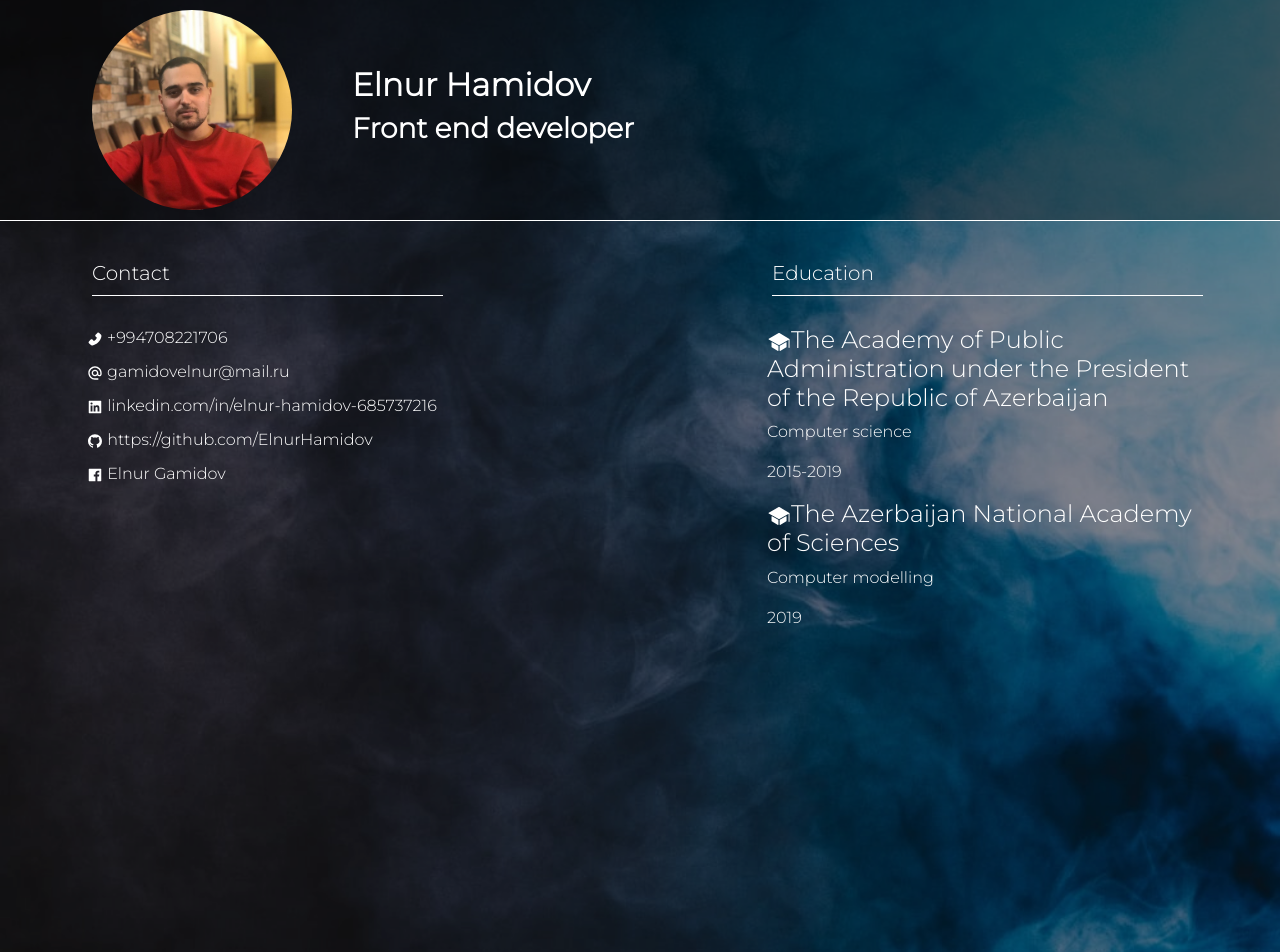
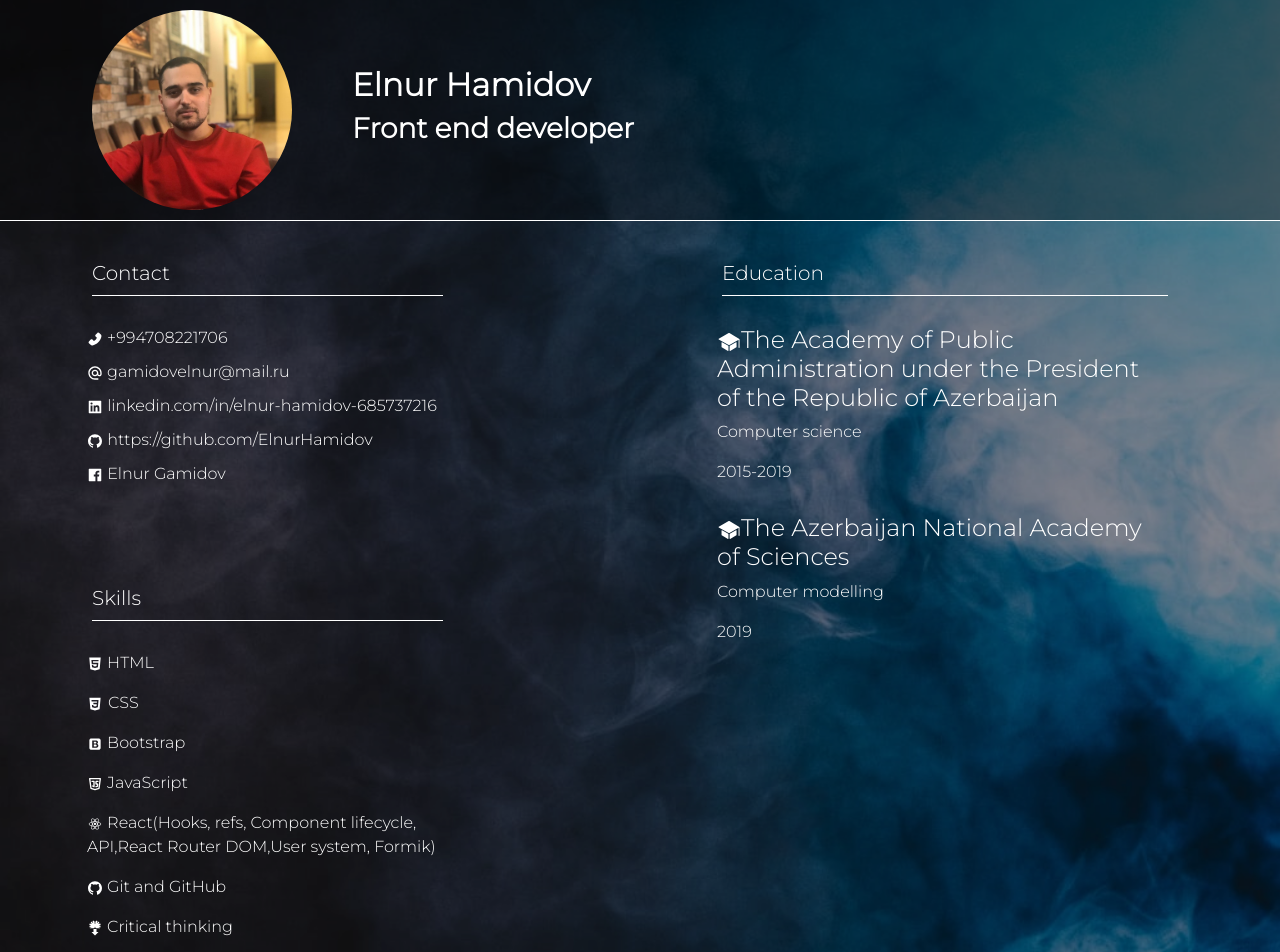
Before and after one commit to ElnurHamidov/CV, a React (Create React App) app: page / in a window 1280 px wide. Shown: the top 952 px of the page. Built offline with nearby package versions, Linux system fonts and the light colour scheme.

Commit message:
Skills aded

```diff
--- a/src/App.css
+++ b/src/App.css
@@ -36,13 +36,18 @@
 
 
 .contact-item,
-.education-item
+.education-item,
+.skills-item
 {
   margin: 10px 0px;
 }
 
-.education{
-  padding-left: 300px;
+.skills{
+  margin-top: 100px;
+}
+
+.education div:last-child{
+  margin-top: 30px;
 }
 
 .contact-item a{
--- a/src/Main.js
+++ b/src/Main.js
@@ -1,6 +1,7 @@
 import React from 'react';
 import Contacts from './Contacts';
 import Education from './Education';
+import Skills from './Skills';
 
 class Main extends React.Component{
 
@@ -11,9 +12,15 @@ class Main extends React.Component{
                     <div className="row">
                         <div className="col-md-4">
                             <Contacts />
+                            <Skills />
                         </div>
-                        <div className="col-md-8">
+                        <div className="col-md-5" style={{marginLeft: '250px'}}>
                             <Education />
+                        </div>
+                    </div>
+                    <div className="row">
+                        <div className="col-md-4">
+
                         </div>
                     </div>
                 </div>
--- /dev/null
+++ b/src/Skills.js
@@ -0,0 +1,29 @@
+import React from 'react';
+import { AiFillHtml5 } from "react-icons/ai";
+import { DiCss3 , DiReact, DiBootstrap} from "react-icons/di";
+import { TbBrandJavascript } from "react-icons/tb";
+import { AiFillGithub } from "react-icons/ai";
+import { GiBrainDump , GiSandsOfTime } from "react-icons/gi";
+
+
+class Skills extends React.Component{
+
+
+    render(){
+        return(
+            <div className="skills">
+                 <div className="h5" style={{marginLeft: '5px',marginBottom: '30px', borderBottom: '1px solid #fff', paddingBottom: '10px'}}>Skills</div>
+                <div className="skills-item"><p><AiFillHtml5 /> HTML</p></div>
+                <div className="skills-item"><p><DiCss3 style={{marginRight: '5px'}}/>CSS</p></div>
+                <div className="skills-item"><p><DiBootstrap /> Bootstrap</p></div>
+                <div className="skills-item"><p><TbBrandJavascript /> JavaScript</p></div>
+                <div className="skills-item"><p><DiReact /> React(Hooks, refs, Component lifecycle, API,React Router DOM,User system, Formik)</p></div>
+                <div className="skills-item"><p><AiFillGithub /> Git and GitHub</p></div>
+                <div className="skills-item"><p><GiBrainDump /> Critical thinking</p></div>
+                <div className="skills-item"><p><GiSandsOfTime /> Time management</p></div>
+            </div>
+        );
+    }
+}
+
+export default Skills;
```
